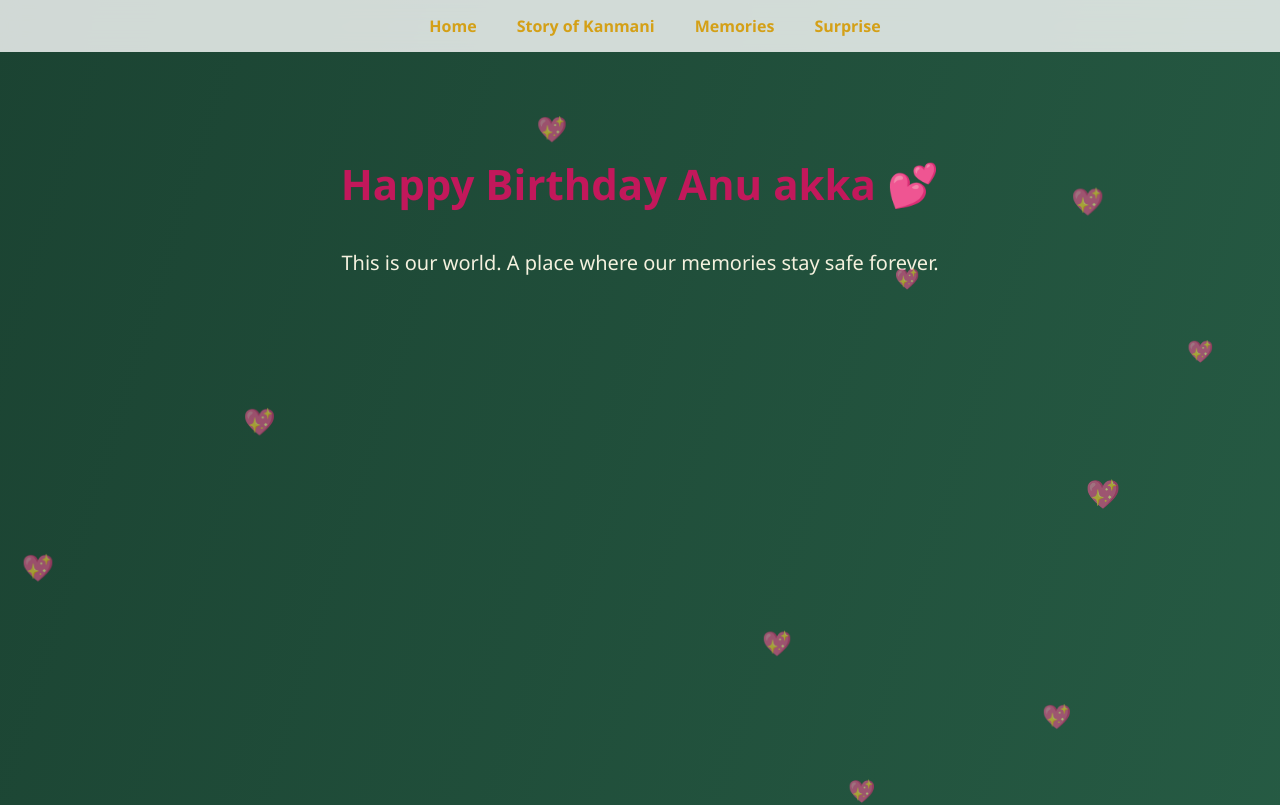
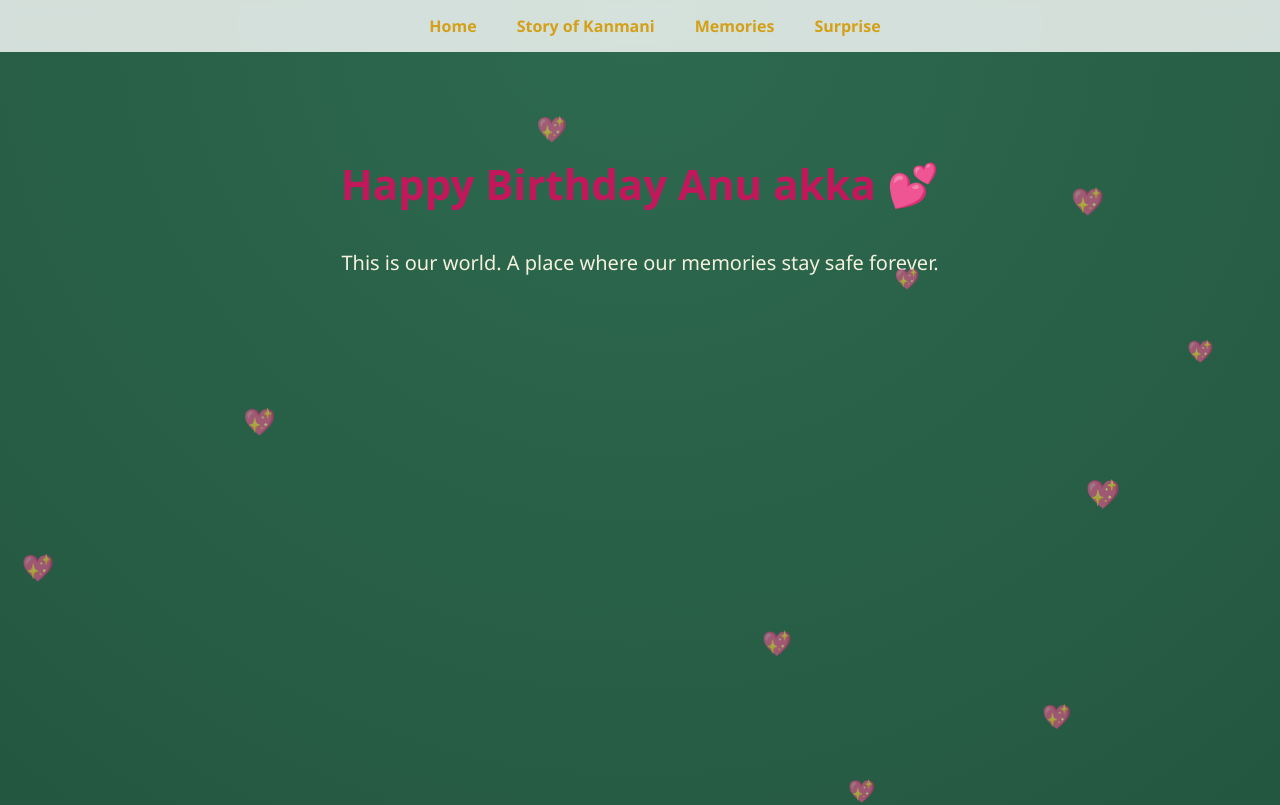
Before and after one commit to Kayathrirayan/kanmani-private-world, a plain HTML site: page home.html in a window 1280 px wide. Shown: the top 805 px of the page. Drawn offline with Linux system fonts and the light colour scheme.

Commit message:
Update home.html

```diff
--- a/home.html
+++ b/home.html
@@ -7,7 +7,7 @@
         body {
             margin: 0;
             font-family: 'Segoe UI', sans-serif;
-           background: linear-gradient(to bottom right, #1b4332, #2d6a4f);
+           background: radial-gradient(circle at top, #2d6a4f 0%, #1b4332 50%, #081c15 100%);
 color: #f4f1de;
 
             overflow-x: hidden;
```
